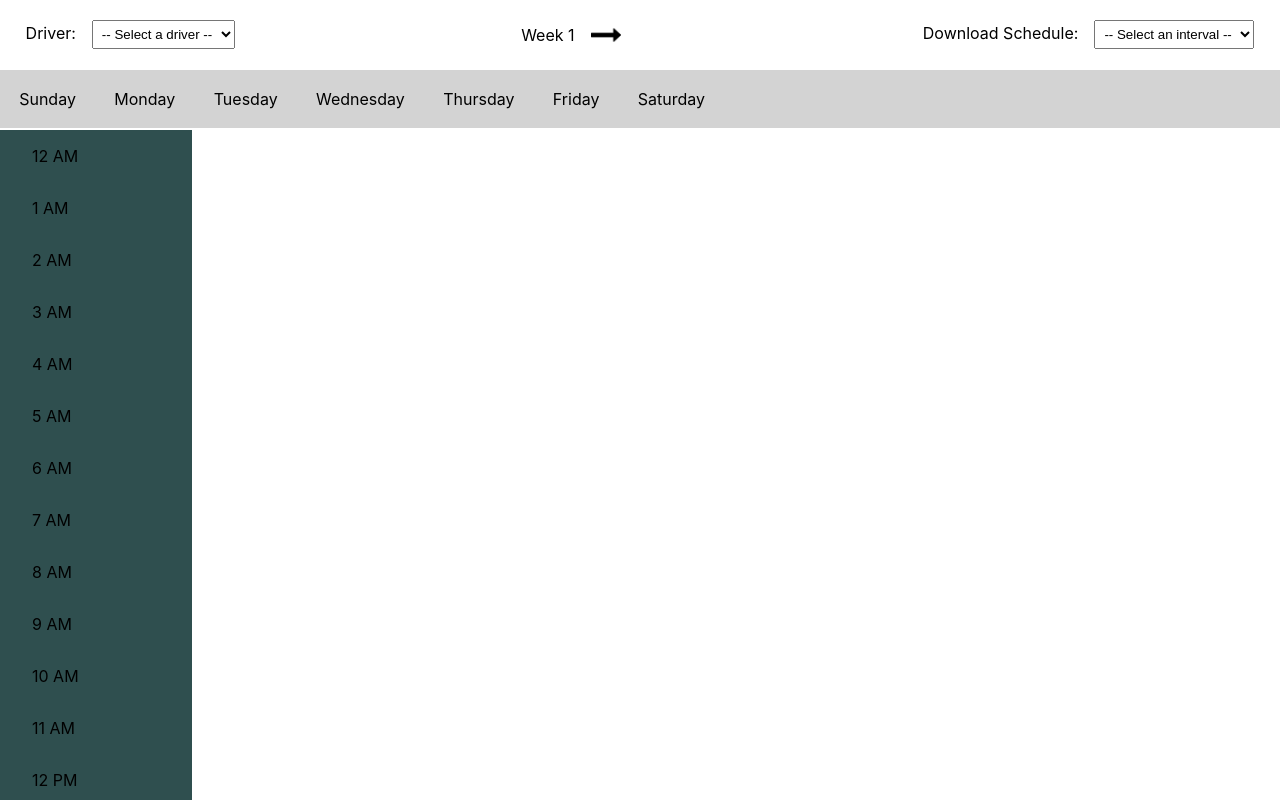
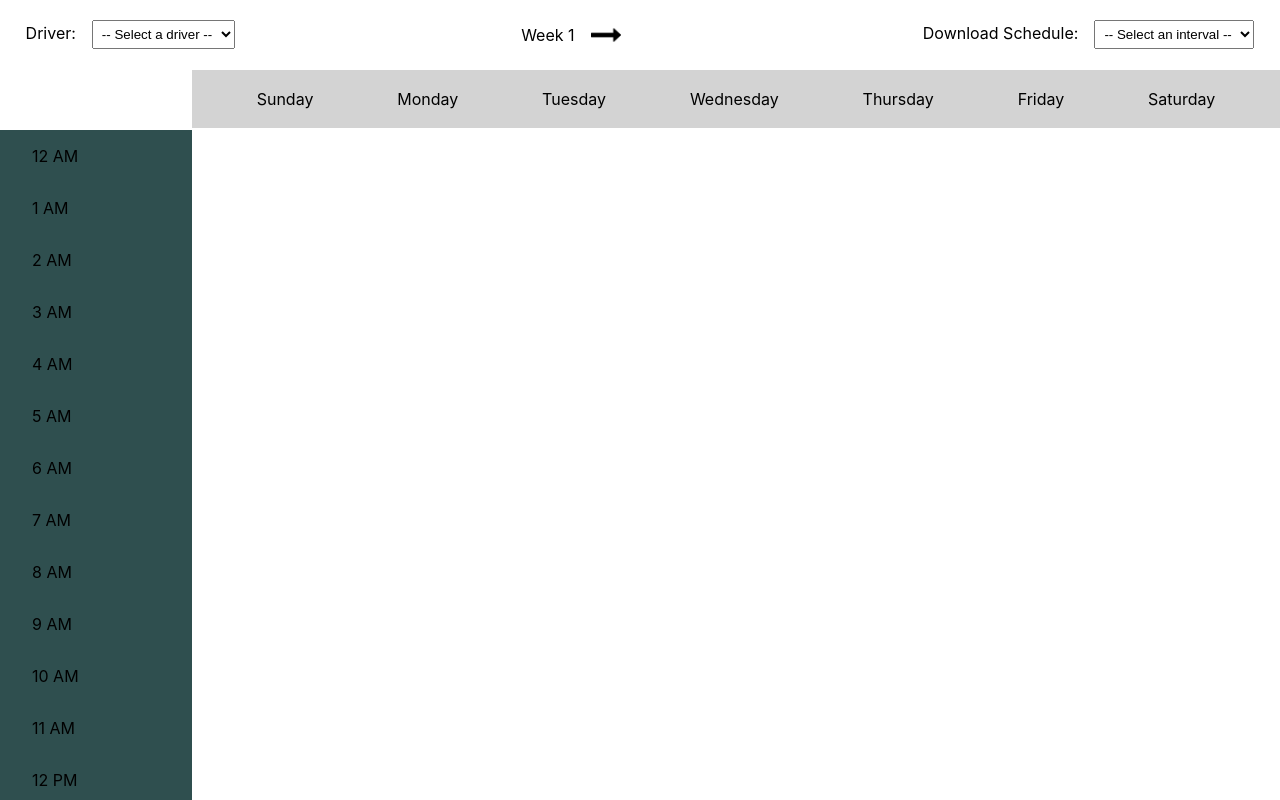
Before and after one commit to kevinconvery/scheduler-app, a React (Create React App) app: page / in a window 1280 px wide. Shown: the top 800 px of the page. Built offline with nearby package versions, Linux system fonts and the light colour scheme.

Commit message:
more work on Schedule component, move weekdays into data/index.js

```diff
--- a/src/components/Schedule/Schedule.css
+++ b/src/components/Schedule/Schedule.css
@@ -1,10 +1,17 @@
+.container {
+  display: flex;
+  flex-direction: column;
+}
+
 .schedule-header {
   height: 60px;
+  margin-left: 15%;
 }
 
 .schedule-header ul {
   background: lightgray;
   display: flex;
+  justify-content: space-evenly;
 }
 
 .schedule-header li {
--- a/src/components/Schedule/Schedule.js
+++ b/src/components/Schedule/Schedule.js
@@ -1,13 +1,14 @@
 import React from 'react'
-import { scheduleTimes } from '../../data'
+import { scheduleTimes, weekdays } from '../../data'
 import './Schedule.css'
 
 const Schedule = props => {
   const { driverSchedule } = props
-  const weekdays = [ 'Sunday', 'Monday', 'Tuesday', 'Wednesday', 'Thursday', 'Friday', 'Saturday' ]
+
 
   return (
     <div className="Schedule">
+      <div className="container">
         <div className="schedule-header">
           <ul>
             {weekdays.map(weekday => (
@@ -23,6 +24,7 @@ const Schedule = props => {
           </ul>
         </div>
       </div>
+    </div>
   )
 }
 
--- a/src/data/index.js
+++ b/src/data/index.js
@@ -128,3 +128,5 @@ export const scheduleTimes = [
     key: 24, value: '12 AM'
   }
 ]
+
+export const weekdays = [ 'Sunday', 'Monday', 'Tuesday', 'Wednesday', 'Thursday', 'Friday', 'Saturday' ]
```
Lines whose indentation alone changed are shown as unchanged.
